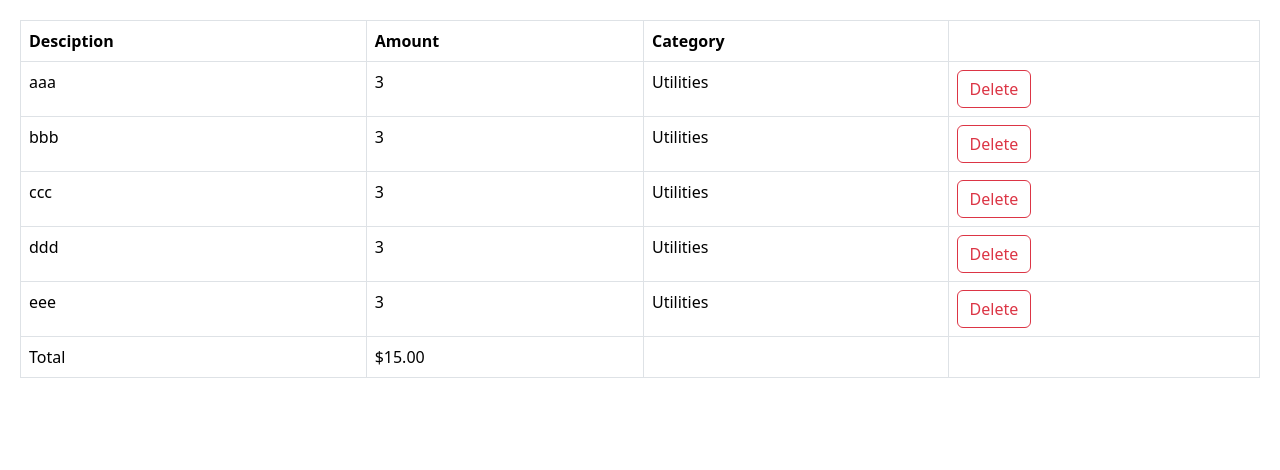
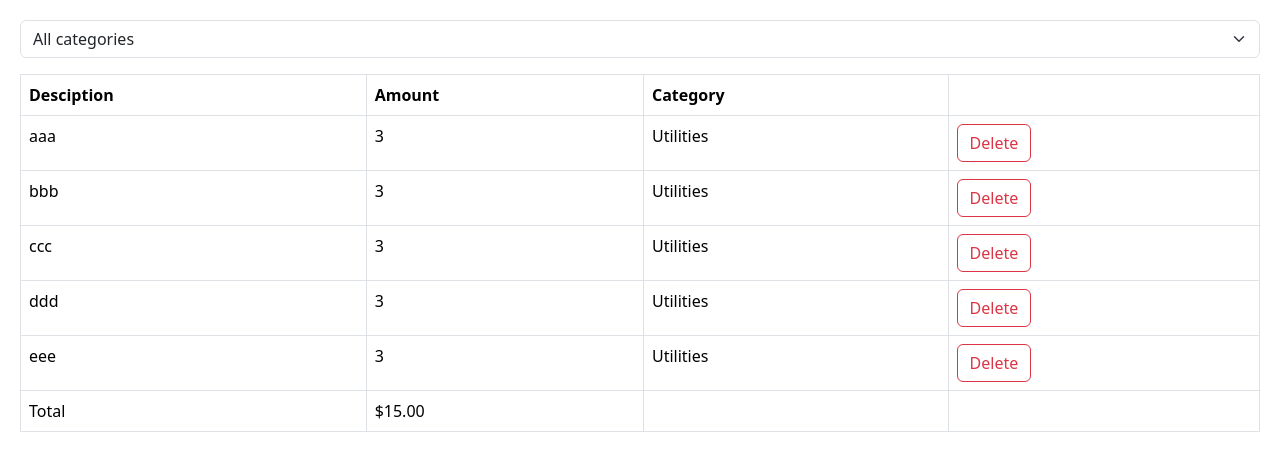
Before and after one commit to aegon78/react-app, a React (Vite) app: page / in a window 1280 px wide. Shown: the top 470 px of the page. Built offline with nearby package versions, Linux system fonts and the light colour scheme.

Commit message:
expense filter

```diff
--- a/src/App.jsx
+++ b/src/App.jsx
@@ -1,8 +1,8 @@
 import { useState } from "react"
-import ExpenseList from './components/expense-list'
+import ExpenseList from './components/ExpenseList'
+import ExpenseFilter from "./components/ExpenseFilter"
 
 function App() {
-
     const [expenses, setExpenses] = useState([
       {id: 1, description: 'aaa', amount: 3, category: 'Utilities'},
       {id: 2, description: 'bbb', amount: 3, category: 'Utilities'},
@@ -12,7 +12,10 @@ function App() {
     ])
 
   return(
-    <ExpenseList expenses={expenses} onDelete={(id)=> setExpenses(expenses.filter(e => e.id !== id))}/>
+    <>
+      <ExpenseFilter onSelectCategory={(category)=> console.log(category)}/>
+      <ExpenseList expenses={expenses} onDelete={(id)=> setExpenses(expenses.filter(e => e.id !== id))}/>
+    </>
   )
 }
 
--- /dev/null
+++ b/src/components/ExpenseFilter.jsx
@@ -0,0 +1,14 @@
+import React from 'react'
+
+const ExpenseFilter = ( {onSelectCategory} ) => {
+  return (
+    <select className="mb-3 form-select" onChange={ (e)=> onSelectCategory(e.target.value)}>
+      <option value="">All categories</option>
+      <option value="Groceries">Groceries</option>
+      <option value="Utilities">Utilities</option>
+      <option value="Entertainment">Entertainment</option>
+    </select>
+  )
+}
+
+export default ExpenseFilter
--- a/src/components/expense-list.jsx
+++ b/src/components/ExpenseList.jsx
@@ -2,6 +2,7 @@ import React from 'react'
 
 
 const ExpenseList = ({ expenses, onDelete }) => {
+  if (expenses.length === 0) return null
   return (
     <table className='table table-bordered'>
       <thead>
```
